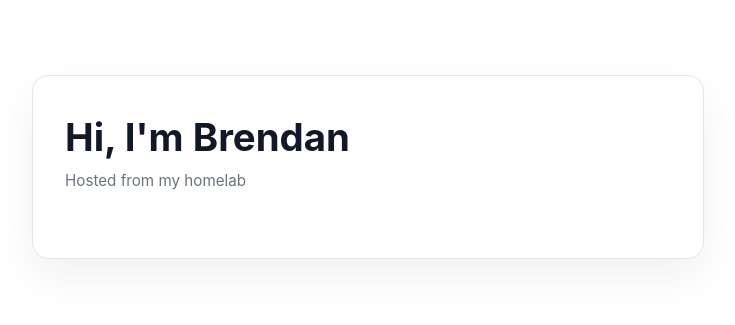
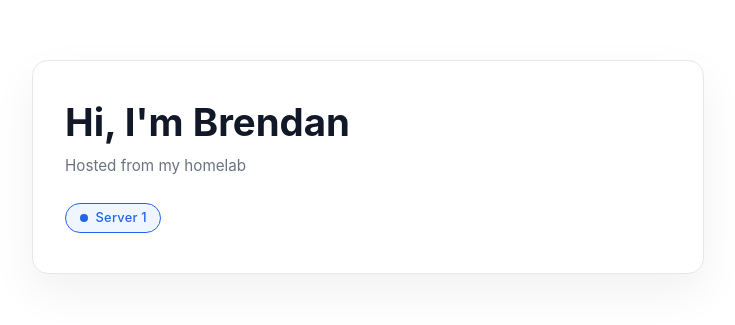
Before and after one commit to spicyhek/homelab-hosted-personal-site, a plain HTML site: page site/index.html in a window 1280 px wide. Shown: the part 233-558 px from the top of the page, without its empty margins (272-1007 px from the left). Drawn offline with Linux system fonts and the light colour scheme.

Commit message:
Load balancing soon and update README

```diff
--- a/site/index.html
+++ b/site/index.html
@@ -61,6 +61,41 @@
         margin: 0 0 1.75rem;
       }
 
+      .server-badge {
+        display: inline-flex;
+        align-items: center;
+        gap: 0.5rem;
+        padding: 0.4rem 0.85rem;
+        border-radius: 9999px;
+        font-size: 0.8rem;
+        font-weight: 500;
+        letter-spacing: 0.02em;
+        border: 1px solid var(--server-color, #d1d5db);
+        background: var(--server-bg, #f9fafb);
+        color: var(--server-color, #6b7280);
+        opacity: 0;
+        transform: translateY(4px);
+        transition: opacity 0.4s ease, transform 0.4s ease;
+      }
+
+      .server-badge.visible {
+        opacity: 1;
+        transform: translateY(0);
+      }
+
+      .server-dot {
+        width: 8px;
+        height: 8px;
+        border-radius: 50%;
+        background: var(--server-color, #6b7280);
+        animation: pulse 2.5s ease-in-out infinite;
+      }
+
+      @keyframes pulse {
+        0%, 100% { opacity: 1; }
+        50% { opacity: 0.45; }
+      }
+
       @media (max-width: 600px) {
         .card {
           padding: 2rem 1.5rem;
@@ -73,9 +108,42 @@
       <section class="card">
         <h1>Hi, I'm Brendan</h1>
         <p class="muted">Hosted from my homelab</p>
-        <div class="pill-row" aria-label="Status information">
+        <div class="server-badge" id="server-badge" aria-label="Serving node">
+          <span class="server-dot"></span>
+          <span id="server-name"></span>
         </div>
       </section>
     </main>
+
+    <script>
+      const SERVER_COLORS = [
+        { color: "#2563eb", bg: "#eff6ff" },
+        { color: "#7c3aed", bg: "#f5f3ff" },
+        { color: "#059669", bg: "#ecfdf5" },
+        { color: "#d97706", bg: "#fffbeb" },
+        { color: "#dc2626", bg: "#fef2f2" },
+        { color: "#0891b2", bg: "#ecfeff" },
+      ];
+
+      function hashName(name) {
+        let h = 0;
+        for (let i = 0; i < name.length; i++) {
+          h = ((h << 5) - h + name.charCodeAt(i)) | 0;
+        }
+        return Math.abs(h);
+      }
+
+      fetch("/server-id.json")
+        .then((r) => r.json())
+        .then((data) => {
+          const name = data.name || "Unknown";
+          const palette = SERVER_COLORS[hashName(name) % SERVER_COLORS.length];
+          const badge = document.getElementById("server-badge");
+          badge.style.setProperty("--server-color", palette.color);
+          badge.style.setProperty("--server-bg", palette.bg);
+          document.getElementById("server-name").textContent = name;
+          badge.classList.add("visible");
+        });
+    </script>
   </body>
 </html>
--- /dev/null
+++ b/site/server-id.json
@@ -0,0 +1 @@
+{"name": "Server 1"}
```
Also changed, not shown: README.md.
